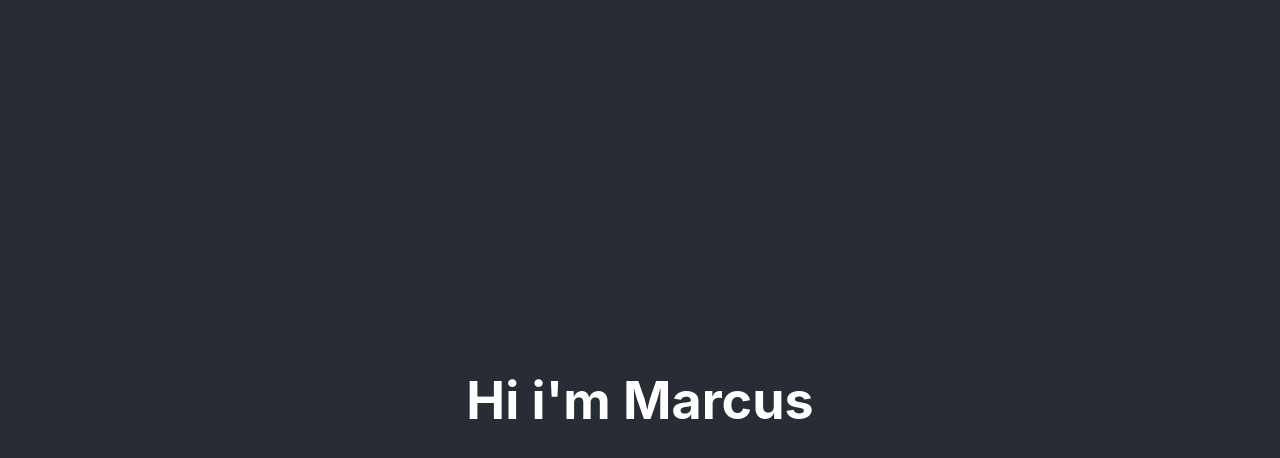
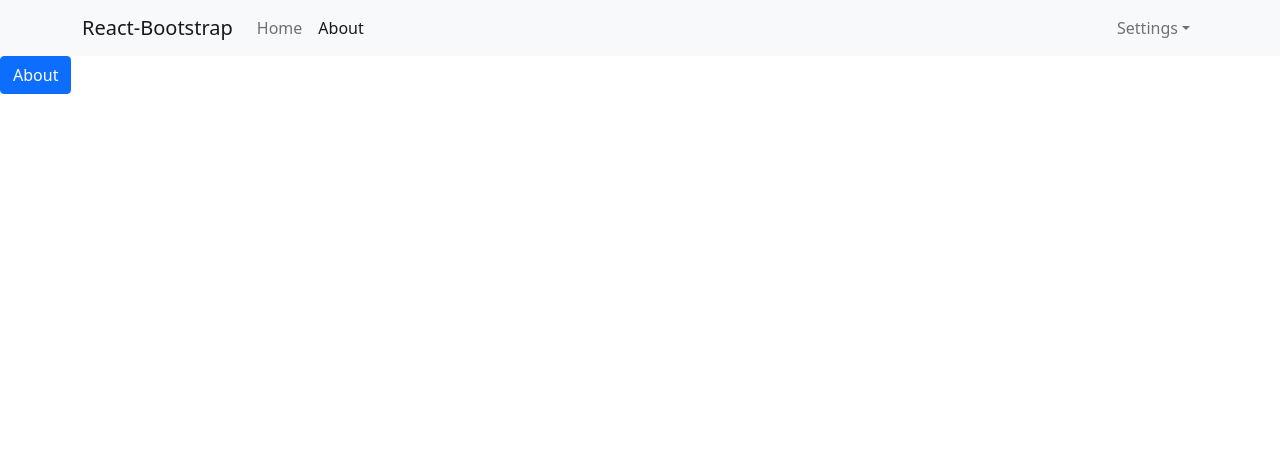
Before and after one commit to hoanganndev/SSO-Client, a React (Create React App) app: page /about in a window 1280 px wide. Shown: the top 458 px of the page. Built offline with nearby package versions, Linux system fonts and the light colour scheme.

Commit message:
config react-router-dom v6

```diff
--- a/package.json
+++ b/package.json
@@ -6,9 +6,14 @@
     "@testing-library/jest-dom": "5.16.4",
     "@testing-library/react": "13.2.0",
     "@testing-library/user-event": "13.5.0",
+    "axios": "0.27.2",
+    "bootstrap": "5.1.3",
     "react": "18.1.0",
+    "react-bootstrap": "2.4.0",
     "react-dom": "18.1.0",
+    "react-router-dom": "6.3.0",
     "react-scripts": "5.0.1",
+    "sass": "1.51.0",
     "web-vitals": "2.1.4"
   },
   "scripts": {
--- a/src/App.css
+++ /dev/null
@@ -1,38 +0,0 @@
-.App {
-  text-align: center;
-}
-
-.App-logo {
-  height: 40vmin;
-  pointer-events: none;
-}
-
-@media (prefers-reduced-motion: no-preference) {
-  .App-logo {
-    animation: App-logo-spin infinite 20s linear;
-  }
-}
-
-.App-header {
-  background-color: #282c34;
-  min-height: 100vh;
-  display: flex;
-  flex-direction: column;
-  align-items: center;
-  justify-content: center;
-  font-size: calc(10px + 2vmin);
-  color: white;
-}
-
-.App-link {
-  color: #61dafb;
-}
-
-@keyframes App-logo-spin {
-  from {
-    transform: rotate(0deg);
-  }
-  to {
-    transform: rotate(360deg);
-  }
-}
--- a/src/App.js
+++ b/src/App.js
@@ -1,14 +1,11 @@
-import logo from "./logo.svg";
-import "./App.css";
-
-function App() {
+import React from "react";
+import Header from "./components/Header/Header";
+const App = () => {
     return (
         <div className="App">
-            <header className="App-header">
-                <h1>Hi i'm Marcus</h1>
-            </header>
+            <Header />
         </div>
     );
-}
+};
 
 export default App;
--- /dev/null
+++ b/src/components/About/About.js
@@ -0,0 +1,11 @@
+import React from "react";
+
+const About = () => {
+    return (
+        <>
+            <div className="btn btn-primary">About</div>
+        </>
+    );
+};
+
+export default About;
--- /dev/null
+++ b/src/components/Header/Header.js
@@ -0,0 +1,37 @@
+import "./Header.scss";
+import { Container, Nav, Navbar, NavDropdown } from "react-bootstrap";
+import { NavLink } from "react-router-dom";
+const Header = () => {
+    return (
+        <>
+            <Navbar bg="light" expand="lg">
+                <Container>
+                    <Navbar.Brand href="/">React-Bootstrap</Navbar.Brand>
+                    <Navbar.Toggle aria-controls="basic-navbar-nav" />
+                    <Navbar.Collapse id="basic-navbar-nav">
+                        <Nav className="me-auto">
+                            <NavLink className="nav-link" to="/">
+                                Home
+                            </NavLink>
+                            <NavLink className="nav-link" to="/about">
+                                About
+                            </NavLink>
+                        </Nav>
+                        <Nav>
+                            <NavDropdown
+                                title="Settings"
+                                id="basic-nav-dropdown"
+                            >
+                                <NavDropdown.Item href="#action/3.1">
+                                    Logout
+                                </NavDropdown.Item>
+                            </NavDropdown>
+                        </Nav>
+                    </Navbar.Collapse>
+                </Container>
+            </Navbar>
+        </>
+    );
+};
+
+export default Header;
--- /dev/null
+++ b/src/components/Header/Header.scss
@@ -0,0 +1,20 @@
+.topnav {
+  overflow: hidden;
+  background-color: #333;
+  a {
+    float: left;
+    color: #f2f2f2;
+    text-align: center;
+    padding: 14px 16px;
+    text-decoration: none;
+    font-size: 17px;
+  }
+  a:hover {
+    background-color: #ddd;
+    color: black;
+  }
+  a.active {
+    background-color: #04AA6D;
+    color: white;
+  }
+}
--- a/src/index.js
+++ b/src/index.js
@@ -1,14 +1,23 @@
-import React from 'react';
-import ReactDOM from 'react-dom/client';
-import './index.css';
-import App from './App';
-import reportWebVitals from './reportWebVitals';
-
-const root = ReactDOM.createRoot(document.getElementById('root'));
+import React from "react";
+import ReactDOM from "react-dom/client";
+import "./index.scss";
+import App from "./App";
+import reportWebVitals from "./reportWebVitals";
+import "bootstrap/dist/css/bootstrap.min.css";
+import { BrowserRouter, Routes, Route } from "react-router-dom";
+import AppRoute from "./routes/AppRoute";
+import About from "./components/About/About";
+const root = ReactDOM.createRoot(document.getElementById("root"));
 root.render(
-  <React.StrictMode>
-    <App />
-  </React.StrictMode>
+    <React.StrictMode>
+        <BrowserRouter>
+            <Routes>
+                <Route path="/" element={<AppRoute />}>
+                    <Route path="/about" element={<About />}></Route>
+                </Route>
+            </Routes>
+        </BrowserRouter>
+    </React.StrictMode>
 );
 
 // If you want to start measuring performance in your app, pass a function
--- /dev/null
+++ b/src/routes/AppRoute.js
@@ -0,0 +1,13 @@
+import React from "react";
+import App from "../App";
+import { Outlet } from "react-router-dom";
+const AppRoute = () => {
+    return (
+        <>
+            <App />
+            <Outlet />
+        </>
+    );
+};
+
+export default AppRoute;
```
Also changed, not shown: src/index.scss (renamed from src/index.css), 1 other file (tests, documents, lock files or other folders).
